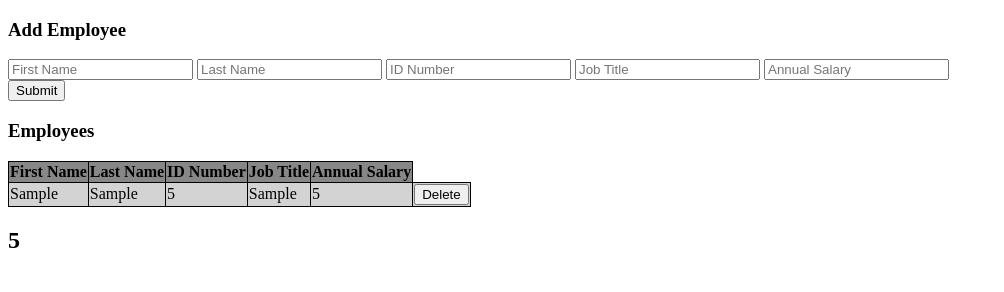
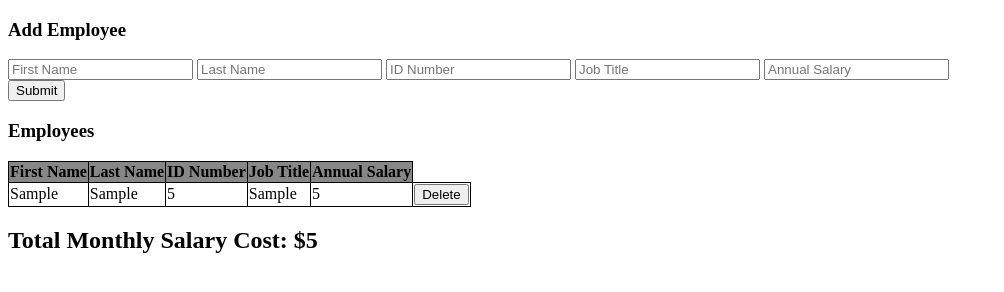
Before and after one commit to s-mahler/jquery-salary-calculator, a plain HTML site: page index.html in a window 1280 px wide. Both pictures are taken after typing "Sample", "Sample", "5", "Sample", "5" into the empty fields and a click on the button "Submit". Shown: the whole page, without its empty margins (0-1004 px from the left). Drawn offline with Linux system fonts and the light colour scheme.

Commit message:
sum color added

```diff
--- a/scripts.js
+++ b/scripts.js
@@ -49,5 +49,12 @@ function addEmployee () {
 
         salarySum += Number(employeeArray[i].annualSalary);
     }
-    $('#sum').empty().append(salarySum);
+
+    $('#sum').empty().append(`
+        Total Monthly Salary Cost: <span>$${salarySum}</span>
+    `);
+
+    if (salarySum > 20000) {
+        $('span').addClass('redColor');
+    }
 }
--- a/styles.css
+++ b/styles.css
@@ -19,6 +19,10 @@ td{
     text-align: left;
 }
 
-tr:nth-child(even) {
+tr:nth-child(odd) {
     background-color: lightgray;
 }
+
+.redColor {
+    background-color: red;
+}
```
